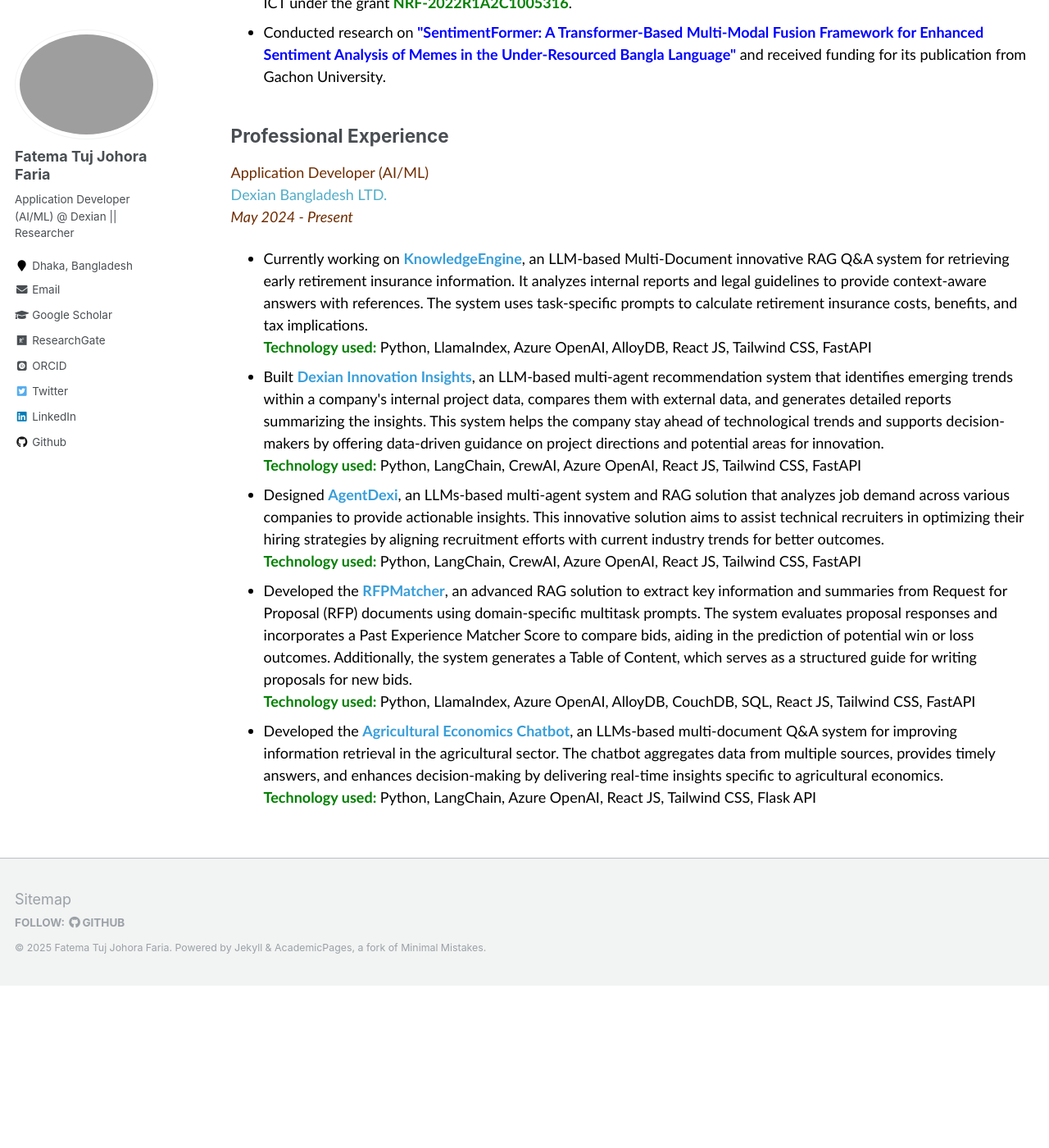
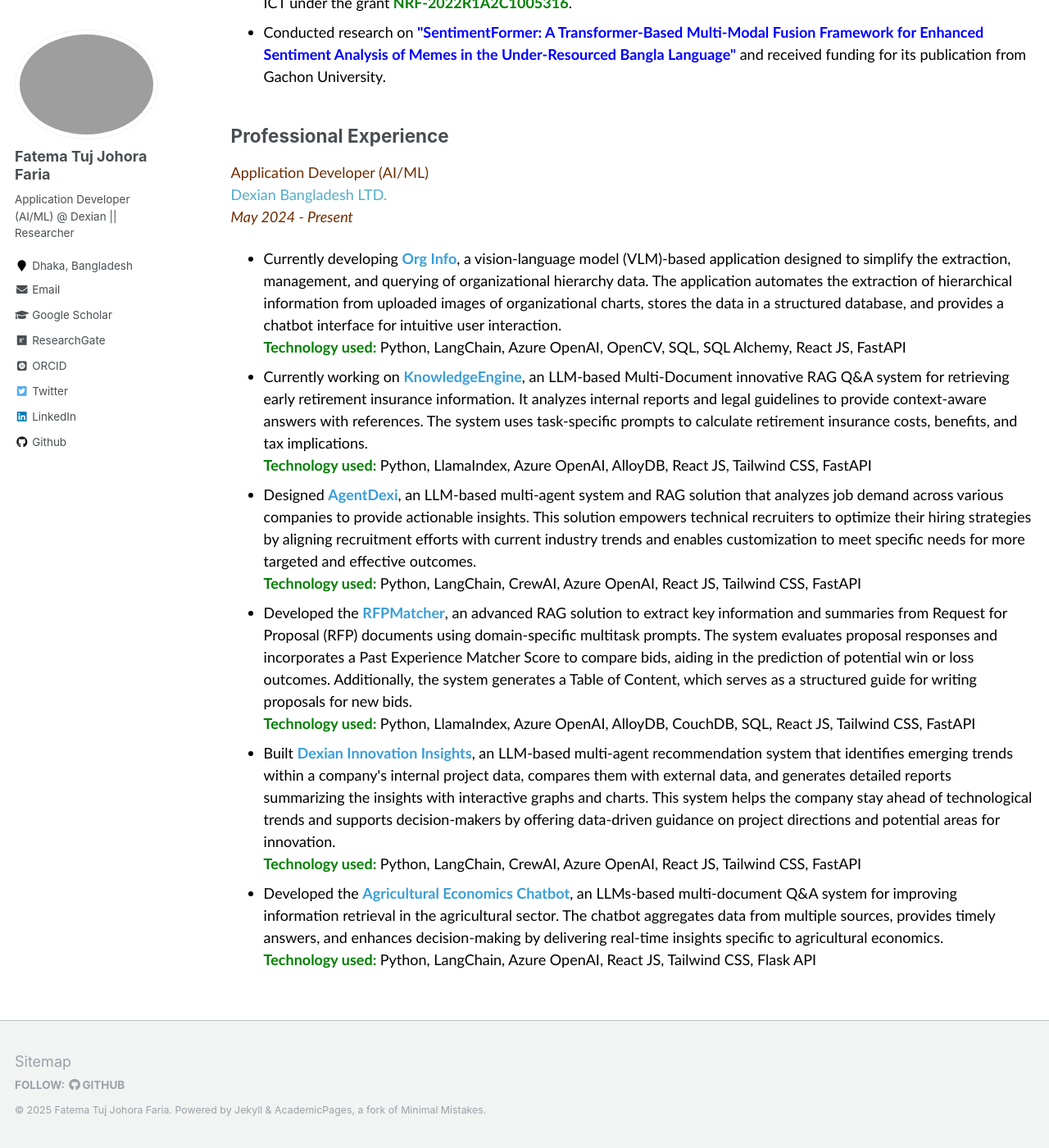
Before and after one commit to fatemafaria142/fatemafaria142.github.io, a Jekyll site: the page built from _pages/work.md, in a window 1280 px wide and 1400 px high, scrolled down 457 px. Shown: the whole window at 82% size. Built offline with Jekyll 4.4.1, drawn with Linux system fonts in a browser that asks for light colours; some web fonts are replaced; before the commit the page ends 1659 px from its top, so only the background shows below that.

Commit message:
Changed to Work

```diff
--- a/_pages/work.md
+++ b/_pages/work.md
@@ -28,15 +28,15 @@
 
 <ul style="font-family:Trebuchet MS; color:black;">
 
+<li>Currently developing <b style="color:#389EDA">Org Info</b>, a vision-language model (VLM)-based application designed to simplify the extraction, management, and querying of organizational hierarchy data. The application automates the extraction of hierarchical information from uploaded images of organizational charts, stores the data in a structured database, and provides a chatbot interface for intuitive user interaction.
+<br>
+<b><span style="color:green; display:inline;"> Technology used: </span> </b> Python, LangChain, Azure OpenAI, OpenCV, SQL, SQL Alchemy, React JS, FastAPI</li>
+
 <li>Currently working on <b style="color:#389EDA">KnowledgeEngine</b>, an LLM-based Multi-Document innovative RAG Q&A system for retrieving early retirement insurance information. It analyzes internal reports and legal guidelines to provide context-aware answers with references. The system uses task-specific prompts to calculate retirement insurance costs, benefits, and tax implications.
 <br>
 <b><span style="color:green; display:inline;"> Technology used: </span> </b> Python, LlamaIndex, Azure OpenAI, AlloyDB, React JS, Tailwind CSS, FastAPI</li>
 
-<li>Built <b style="color:#389EDA">Dexian Innovation Insights</b>, an LLM-based multi-agent recommendation system that identifies emerging trends within a company's internal project data, compares them with external data, and generates detailed reports summarizing the insights. This system helps the company stay ahead of technological trends and supports decision-makers by offering data-driven guidance on project directions and potential areas for innovation.
-<br>
-<b><span style="color:green; display:inline;"> Technology used: </span></b> Python, LangChain, CrewAI, Azure OpenAI, React JS, Tailwind CSS, FastAPI</li>
-
-<li>Designed <b style="color:#389EDA">AgentDexi</b>, an LLMs-based multi-agent system and RAG solution that analyzes job demand across various companies to provide actionable insights. This innovative solution aims to assist technical recruiters in optimizing their hiring strategies by aligning recruitment efforts with current industry trends for better outcomes.
+<li>Designed <b style="color:#389EDA">AgentDexi</b>, an LLM-based multi-agent system and RAG solution that analyzes job demand across various companies to provide actionable insights. This solution empowers technical recruiters to optimize their hiring strategies by aligning recruitment efforts with current industry trends and enables customization to meet specific needs for more targeted and effective outcomes.
 <br>
 <b><span style="color:green; display:inline;"> Technology used: </span></b> Python, LangChain, CrewAI, Azure OpenAI, React JS, Tailwind CSS, FastAPI</li>
 
@@ -44,6 +44,10 @@
 <br>
 <b><span style="color:green; display:inline;"> Technology used: </span></b> Python, LlamaIndex, Azure OpenAI, AlloyDB, CouchDB, SQL, React JS, Tailwind CSS, FastAPI</li>
 
+<li>Built <b style="color:#389EDA">Dexian Innovation Insights</b>, an LLM-based multi-agent recommendation system that identifies emerging trends within a company's internal project data, compares them with external data, and generates detailed reports summarizing the insights with interactive graphs and charts. This system helps the company stay ahead of technological trends and supports decision-makers by offering data-driven guidance on project directions and potential areas for innovation.
+<br>
+<b><span style="color:green; display:inline;"> Technology used: </span></b> Python, LangChain, CrewAI, Azure OpenAI, React JS, Tailwind CSS, FastAPI</li>
+
 <li>Developed the <b style="color:#389EDA">Agricultural Economics Chatbot</b>, an LLMs-based multi-document Q&A system for improving information retrieval in the agricultural sector. The chatbot aggregates data from multiple sources, provides timely answers, and enhances decision-making by delivering real-time insights specific to agricultural economics.
 <br>
 <b><span style="color:green; display:inline;"> Technology used: </span></b> Python, LangChain, Azure OpenAI, React JS, Tailwind CSS, Flask API
```
